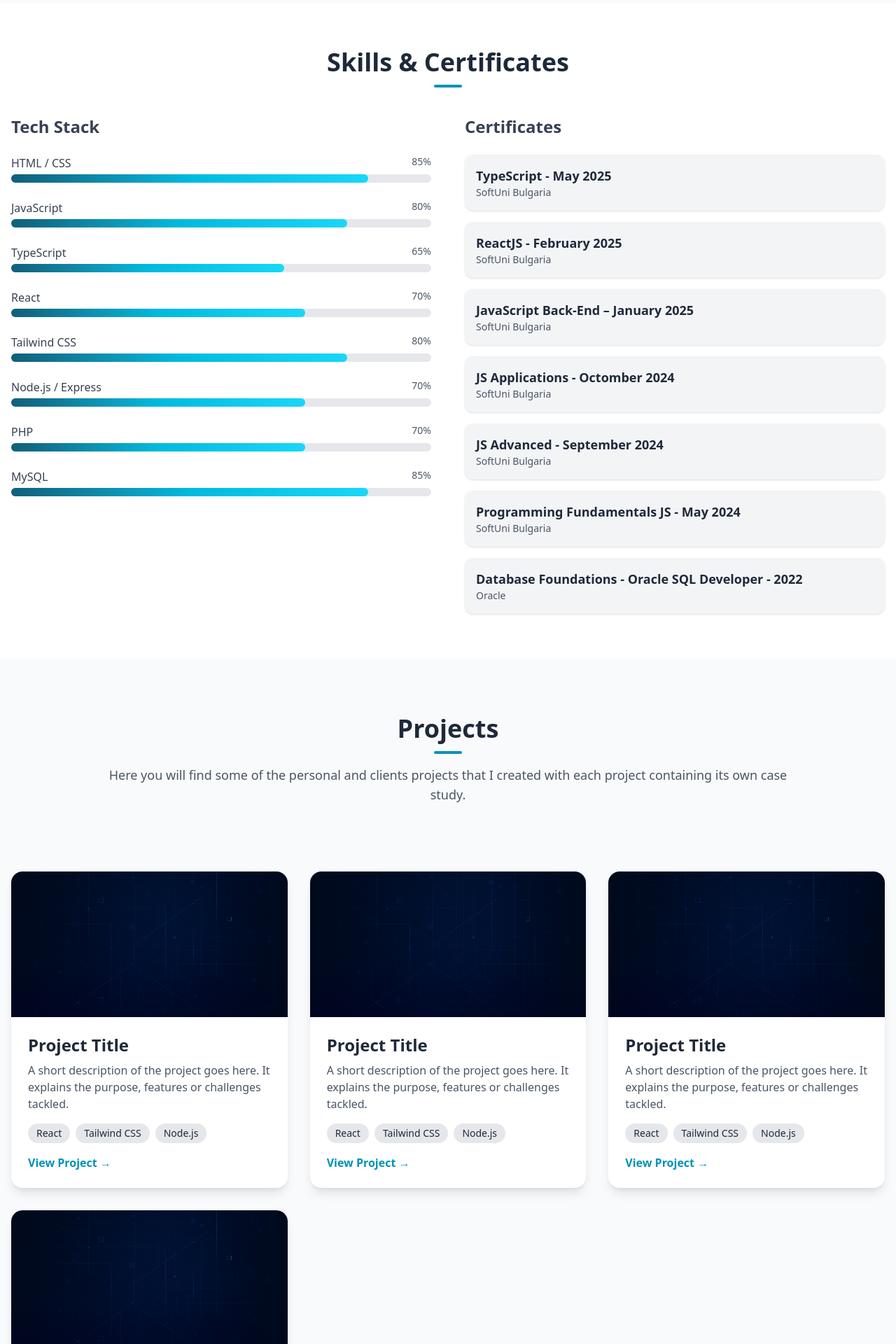
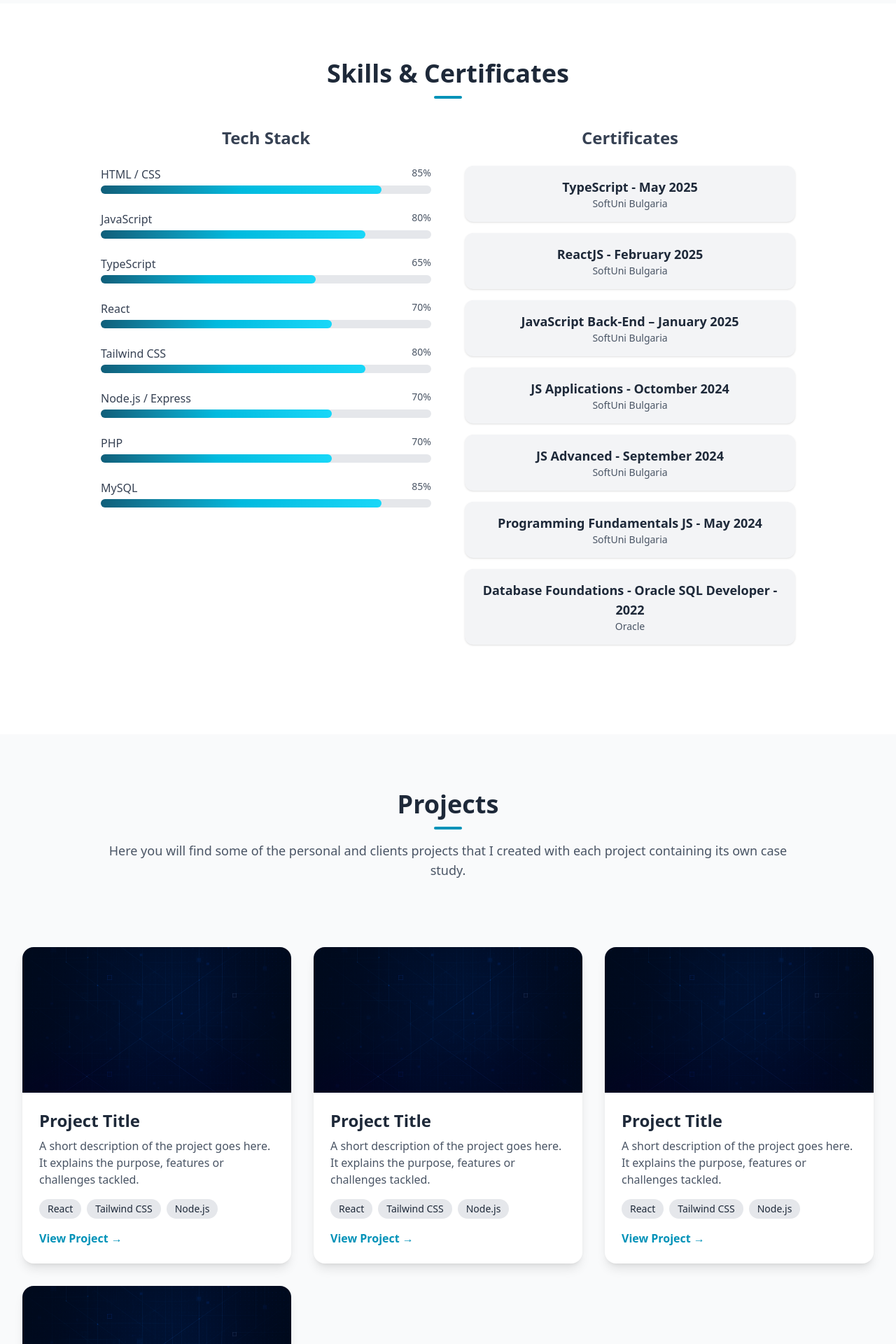
Before and after one commit to DanielVKrastev/portfolio-developer, a React (Vite) app: page / in a window 1280 px wide. Shown: the part 2080-4000 px from the top of the page at 70% size. Built offline with nearby package versions, Linux system fonts and the light colour scheme.

Commit message:
Fixed sroll

```diff
--- a/src/App.jsx
+++ b/src/App.jsx
@@ -17,15 +17,15 @@ function App() {
 
       <About />
 
-      <ScrollReveal>
+      <ScrollReveal once offset="0px 0px -20% 0px">
         <Skills />
       </ScrollReveal>
 
-      <ScrollReveal>
+      <ScrollReveal once offset="0px 0px -20% 0px">
         <Projects />
       </ScrollReveal>
 
-      <ScrollReveal>
+      <ScrollReveal once offset="0px 0px -20% 0px">
         <Contact />
       </ScrollReveal>
     </>
--- a/src/components/projects/Projects.jsx
+++ b/src/components/projects/Projects.jsx
@@ -3,7 +3,7 @@ import ProjectCard from "./project-card/ProjectCard";
 export default function Projects() {
     return (
         <>
-            <section id="projects" className="bg-gray-50 py-20">
+            <section id="projects" className="bg-gray-50 py-20 px-4">
                 <div className="max-w-5xl mx-auto text-center mb-12 px-4">
                     <h2 className="text-4xl font-bold text-gray-800 mb-3">Projects</h2>
                     <hr className="w-10 mx-auto border-t-4 rounded-2xl border-default-600" />
--- a/src/components/scroll-reveal/ScrollReveal.jsx
+++ b/src/components/scroll-reveal/ScrollReveal.jsx
@@ -1,7 +1,7 @@
 import { motion as Motion } from "motion/react";
 import { useEffect, useRef, useState } from "react";
 
-export const ScrollReveal = ({ children, once = false, offset = "0px 0px 10% 0px" }) => {
+export const ScrollReveal = ({ children, once = false, offset = "0px 0px -10% 0px" }) => {
   const ref = useRef(null);
   const [isVisible, setVisible] = useState(false);
 
--- a/src/components/skills/Skills.jsx
+++ b/src/components/skills/Skills.jsx
@@ -51,8 +51,8 @@ export default function Skills() {
     ];
     return (
         <>
-            <section id="skills" className="bg-white py-16 px-4">
-                <div className="max-w-7xl mx-auto">
+            <section id="skills" className="bg-white py-20 px-4">
+                <div className="max-w-5xl mx-auto text-center mb-12 px-4">
                     <h2 className="text-4xl font-bold text-gray-800 mb-3 text-center">Skills & Certificates</h2>
                     <hr className="w-10 mx-auto border-t-4 rounded-2xl border-default-600 mb-10" />
 
```
